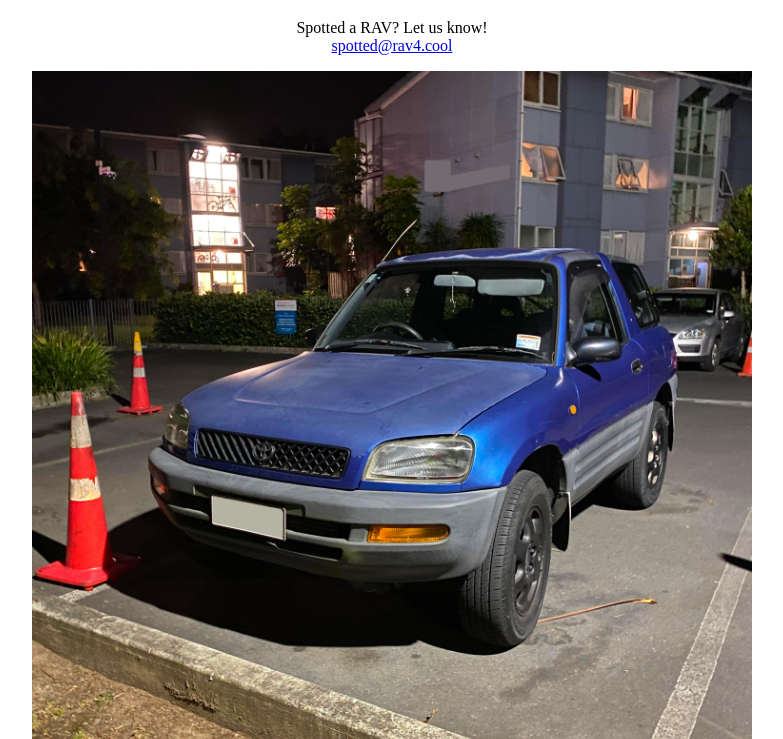
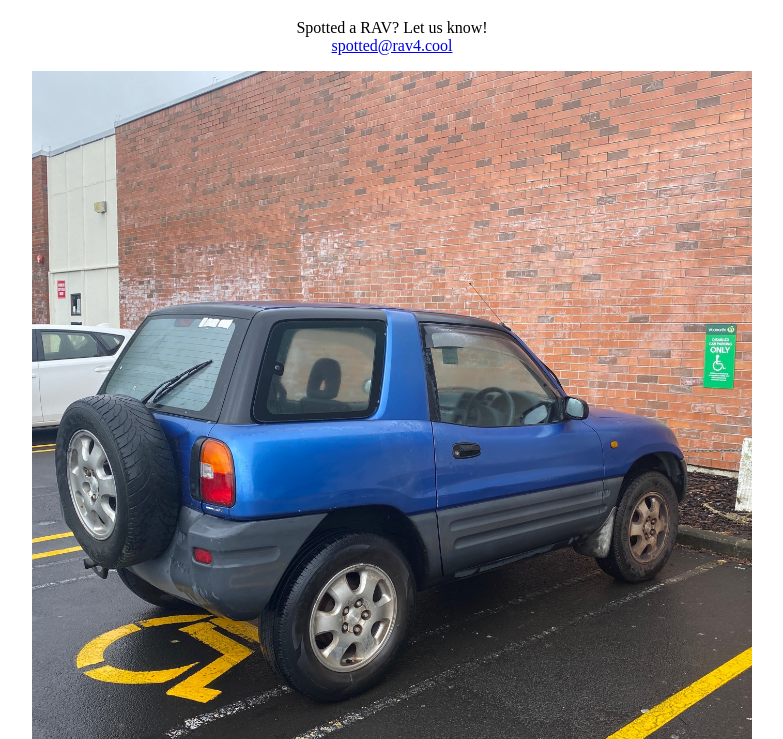
Before and after one commit to Andrew-Hird/rav4cool, a plain HTML site: page index.html in a window 1280 px wide. Shown: the part 61-800 px from the top of the page, without its empty margins (248-1031 px from the left). Drawn offline with Linux system fonts and the light colour scheme.

Commit message:
woolworths rav

```diff
--- a/index.html
+++ b/index.html
@@ -6,7 +6,7 @@
   <meta name="viewport" content="width=device-width, initial-scale=1.0" />
   <meta property="og:title" content="RAV4 COOL" />
   <meta property="og:description" content="RAV4 COOL" />
-  <meta property="og:image" content="https://rav4.cool/assets/ravs/20250104.jpg" />
+  <meta property="og:image" content="https://rav4.cool/assets/ravs/20250126.jpg" />
   <meta property="og:image:width" content="800" />
   <meta property="og:image:height" content="800" />
   <title>RAV4 COOL</title>
@@ -26,6 +26,7 @@
         target="_blank">spotted@rav4.cool</a>
     </p>
     <div class="ravs">
+      <img src="assets/ravs/20250126.jpg" alt="RAV4" />
       <img src="assets/ravs/20250104.jpg" alt="RAV4" />
       <img src="assets/ravs/20241013.jpg" alt="RAV4" />
       <img src="assets/ravs/20240804roosubmission.jpg" alt="RAV4" />
```
Also changed, not shown: assets/ravs/20250126.jpg (added).
